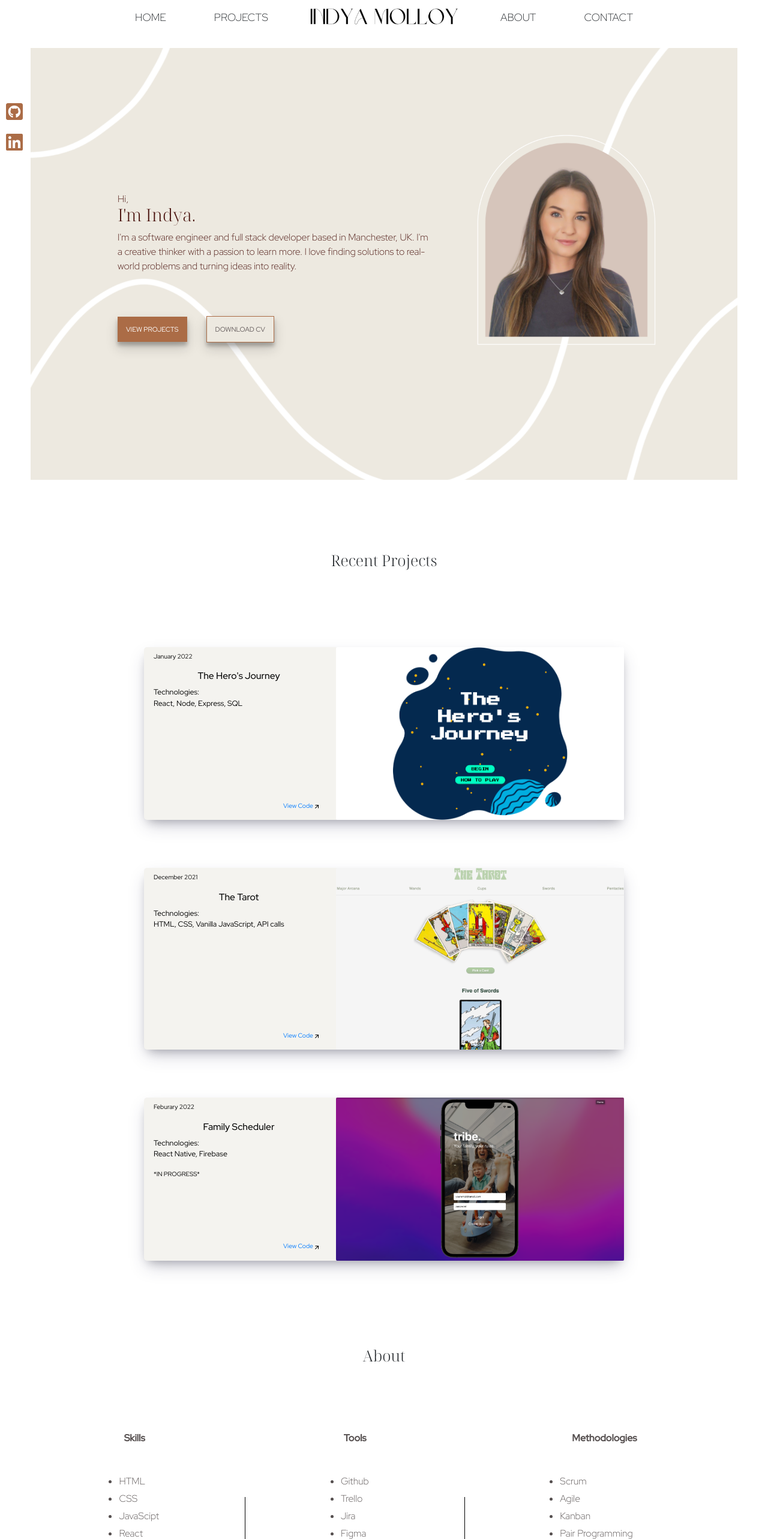
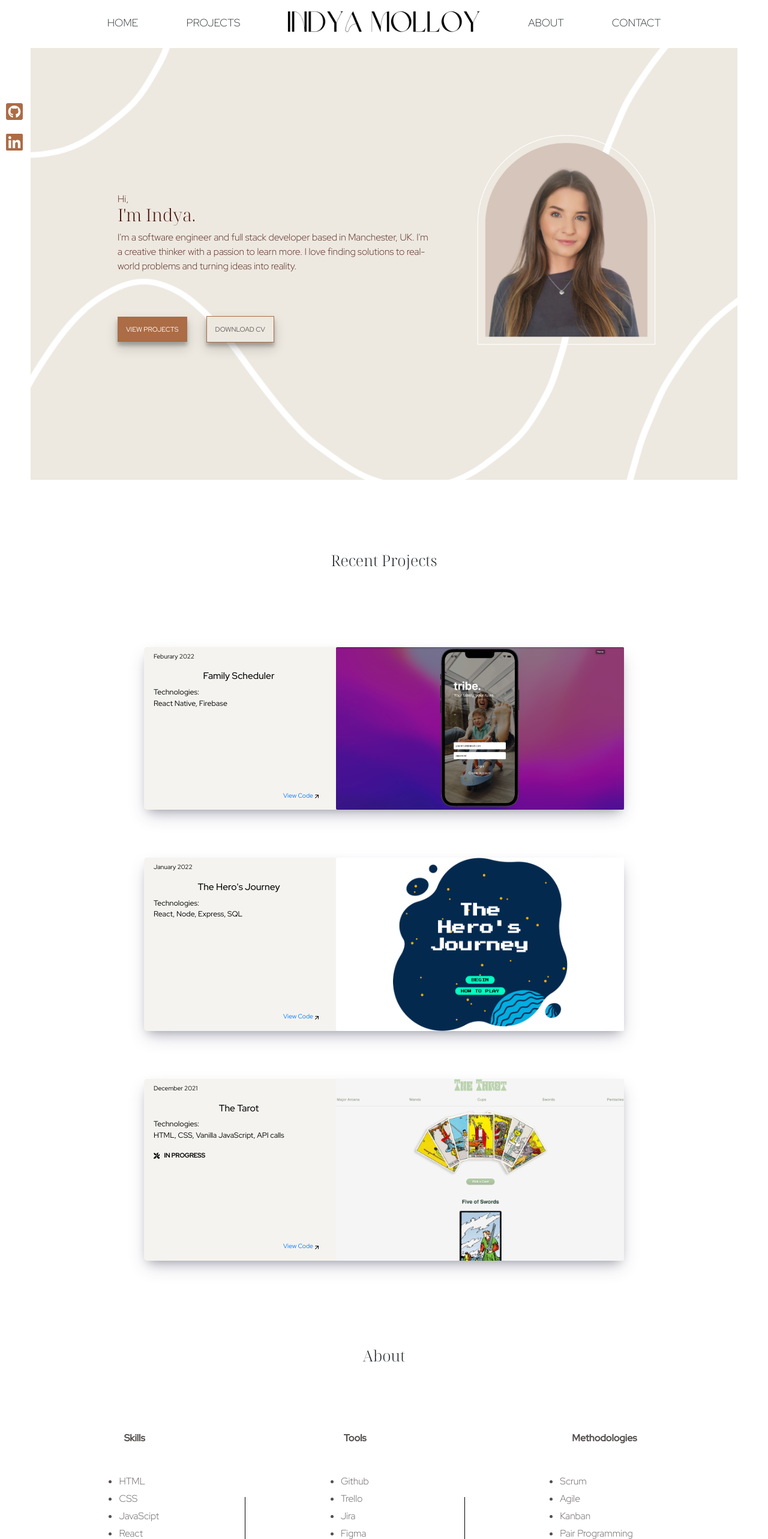
Before and after one commit to indyamolloy/Portfolio, a React (Create React App) app: page / in a window 1280 px wide. Shown: the top 2566 px of the page at 60% size. Built offline with nearby package versions, Linux system fonts and the light colour scheme; a web font is replaced by a local one.

Commit message:
nav bar resized

```diff
--- a/src/app.css
+++ b/src/app.css
@@ -7,7 +7,7 @@ body {
 
 html,
 body {
-  overflow-x: hidden;
+  overflow-x: initial;
 }
 
 /* @media (max-width: 300px) {
--- a/src/components/Navbar/navbar.module.css
+++ b/src/components/Navbar/navbar.module.css
@@ -14,7 +14,7 @@
   position: fixed;
   z-index: 3;
   padding-top: 0vh;
-
+  display: flex;
   /* border-bottom: white 0.8px solid; */
 }
 .link {
@@ -54,7 +54,7 @@
 } */
 
 .namelogo {
-  width: 24%;
+  width: 50vh;
 }
 
 @media screen and (max-width: 800px) {
@@ -71,6 +71,12 @@
     box-shadow: 0 10px 27px rgba(0, 0, 0, 0.05);
     visibility: hidden;
   }
+  .namelogo {
+    width: 55vh;
+  }
+  .navbarContainer {
+    height: 12vh;
+  }
 }
 
 @media screen and (min-width: 800px) and (max-width: 1068px) {
@@ -84,6 +90,12 @@
   .link {
     padding: 2.5vw;
   }
+  .namelogo {
+    width: 40vh;
+  }
+  .navbarContainer {
+    height: 12vh;
+  }
 }
 
 @media screen and (min-width: 900px) and (max-width: 1068px) {
@@ -91,7 +103,7 @@
     height: 6vw;
   } */
 }
-
+/*
 @media (min-width: 800px) and (max-width: 890px) {
   .namelogo {
     width: 35vh;
@@ -100,13 +112,13 @@
     height: 9vh;
     padding-top: 2vh;
   }
-}
+} */
 
-@media (max-height: 420px) {
+/* @media (max-height: 420px) {
   .namelogo {
     width: 55vh;
   }
   .navbarContainer {
-    height: 18vh;
+    height: 12vh;
   }
-}
+} */
--- a/src/components/Projects/Projects.js
+++ b/src/components/Projects/Projects.js
@@ -4,12 +4,21 @@ import ProjectCard from "./ProjectCard";
 import tarot from "../../images/project.png";
 import herosJourney from "../../images/herosjourney.png";
 import AppProject from "../../images/AppProject.png";
+import { FaTools } from "react-icons/fa";
 
 function Projects() {
   return (
     <div className={css.container}>
       <h2 className={css.heading}>Recent Projects</h2>
       <div className={css.flexContainer}>
+        <ProjectCard
+          liveSiteUrl="https://github.com/SchoolOfCode/final-project-repo-node-of-ingenuity-room-17"
+          codeURL="https://github.com/SchoolOfCode/final-project-repo-node-of-ingenuity-room-17"
+          image={AppProject}
+          title="Family Scheduler"
+          date="Feburary 2022 "
+          description="React Native, Firebase"
+        />
         <ProjectCard
           liveSiteUrl="https://theherosjourney.netlify.app/"
           codeURL="https://github.com/SchoolOfCode/heros-journey-frontend"
@@ -25,15 +34,12 @@ function Projects() {
           title="The Tarot"
           date="December 2021 "
           description="HTML, CSS, Vanilla JavaScript, API calls "
-        />
-        <ProjectCard
-          liveSiteUrl="https://github.com/SchoolOfCode/final-project-repo-node-of-ingenuity-room-17"
-          codeURL="https://github.com/SchoolOfCode/final-project-repo-node-of-ingenuity-room-17"
-          image={AppProject}
-          title="Family Scheduler"
-          date="Feburary 2022 "
-          description="React Native, Firebase"
-          progress="*IN PROGRESS*"
+          progress={
+            <strong>
+              <FaTools style={{ marginRight: "1ch" }} />
+              IN PROGRESS
+            </strong>
+          }
         />
       </div>
     </div>
--- a/src/components/TopNav/topnav.module.css
+++ b/src/components/TopNav/topnav.module.css
@@ -60,7 +60,7 @@
 
 @media (max-height: 400px) and (max-width: 800px) {
   .container {
-    height: 7vh;
+    height: 10vh;
   }
   .socialIcon {
     font-size: 1em;
```
